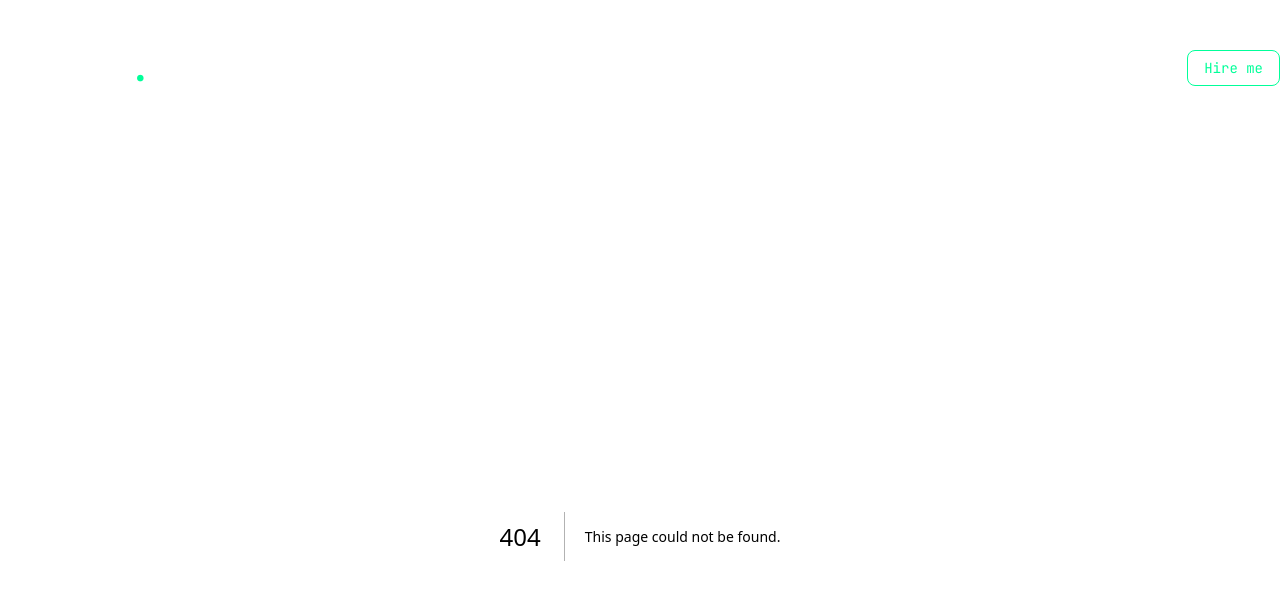
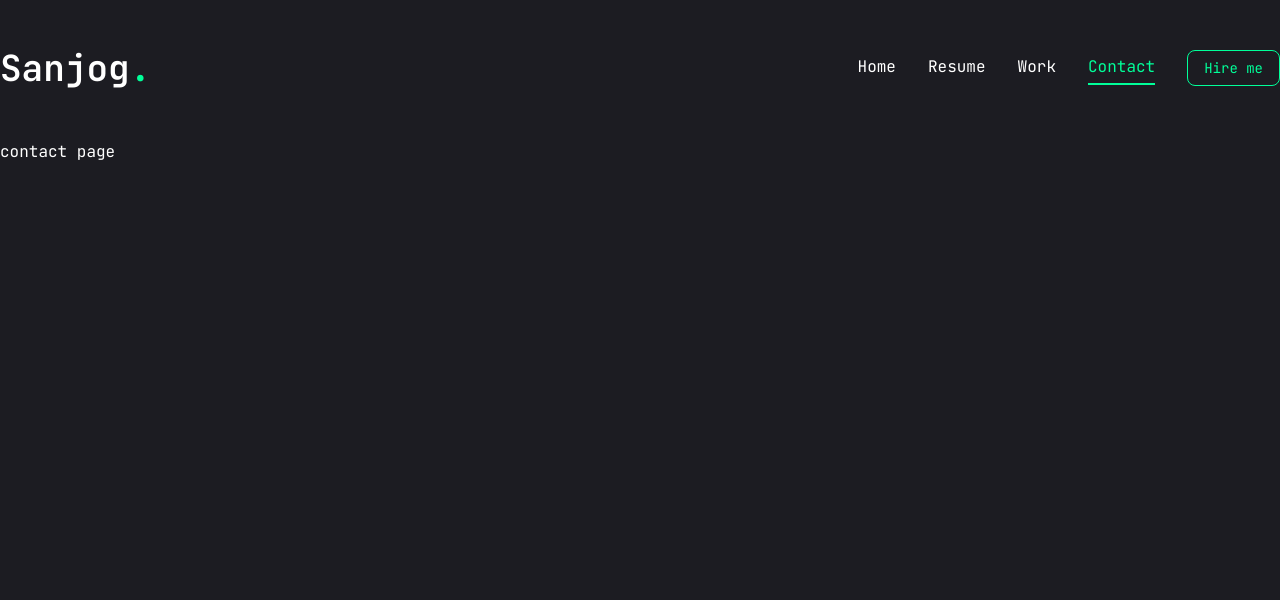
Before and after one commit to sanjogbhalla16/MyProfile, a Next.js app in the folder my-portfolio/: page /contact in a window 1280 px wide. Before the commit this address had no page. Shown: the top 600 px of the page. Built offline with nearby package versions, Linux system fonts and the light colour scheme.

Commit message:
Making other pages

```diff
--- /dev/null
+++ b/my-portfolio/src/app/contact/page.tsx
@@ -0,0 +1,7 @@
+import React from "react";
+
+const Contact = () => {
+  return <div>contact page</div>;
+};
+
+export default Contact;
--- /dev/null
+++ b/my-portfolio/src/app/resume/page.tsx
@@ -0,0 +1,7 @@
+import React from "react";
+
+const Resume = () => {
+  return <div>resume page</div>;
+};
+
+export default Resume;
--- /dev/null
+++ b/my-portfolio/src/app/work/page.tsx
@@ -0,0 +1,7 @@
+import React from "react";
+
+const Work = () => {
+  return <div>work page</div>;
+};
+
+export default Work;
--- /dev/null
+++ b/my-portfolio/src/components/PageTransition.tsx
@@ -0,0 +1,7 @@
+import React from "react";
+
+const PageTransition = () => {
+  return <div>PageTransition</div>;
+};
+
+export default PageTransition;
```
Also changed, not shown: my-portfolio/src/components/Nav.tsx (+5 -3 lines).
